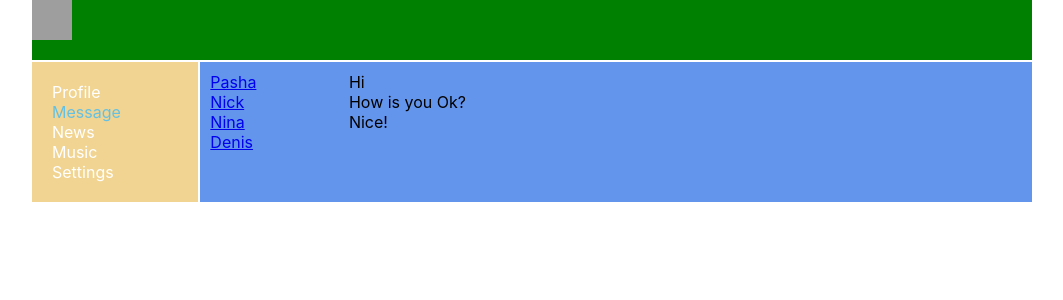
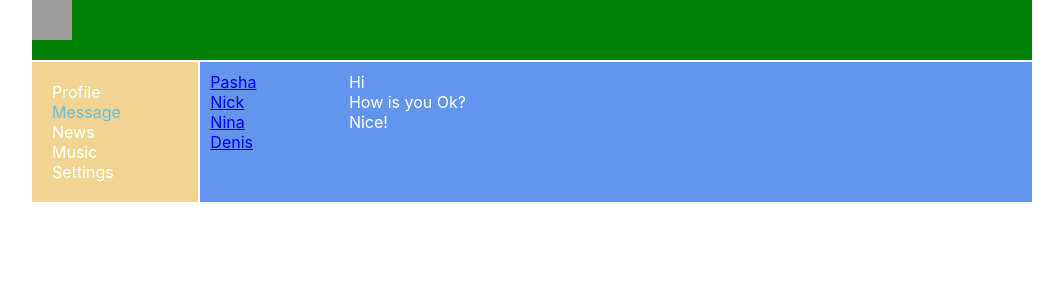
Before and after one commit to Falloutdevil/social_network_typesript, a React (Create React App) app: page /dialogs in a window 1280 px wide. Shown: the top 300 px of the page, without its empty margins (108-1171 px from the left). Built offline with nearby package versions, Linux system fonts and the light colour scheme; grey boxes are pictures that could not be loaded.

Commit message:
map (25)

```diff
--- a/src/components/dialogs/Dialogs.module.css
+++ b/src/components/dialogs/Dialogs.module.css
@@ -20,5 +20,5 @@
 }
 
 .message {
-
+    color: white;
 }
--- a/src/components/dialogs/Dialogs.tsx
+++ b/src/components/dialogs/Dialogs.tsx
@@ -5,38 +5,38 @@ import {NavLink} from 'react-router-dom';
 
 export const Dialogs = () => {
 
-    let dialogsData = [
+    let dialogs = [
         {id: 1, name: 'Pasha'},
         {id: 2, name: 'Nick'},
         {id: 3, name: 'Nina'},
         {id: 4, name: 'Denis'},
     ]
 
-    let messagesData = [
+    let messages = [
         {id: 1, message: 'Hi'},
         {id: 2, message: 'How is you Ok?'},
         {id: 3, message: 'Nice!'},
     ]
 
+    let dialogsElements = dialogs.map(d => {
+        return (
+            <DialogItem key={d.id} name={d.name} id={d.id}/>
+        )
+    })
+
+    let messagesElements = messages.map(m => {
+        return (
+            <Message message={m.message} key={m.id}/>
+        )
+    })
+
     return (
         <div className={s.dialogs}>
             <div className={s.dialogsItems}>
-                {
-                    dialogsData.map(el => {
-                        return (
-                            <DialogItem key={el.id} name={el.name} id={el.id}/>
-                        )
-                    })
-                }
+                {dialogsElements}
             </div>
             <div className={s.messages}>
-                {
-                    messagesData.map(el => {
-                        return (
-                            <Message message={el.message} key={el.id}/>
-                        )
-                    })
-                }
+                {messagesElements}
             </div>
         </div>
     );
--- a/src/components/profile/myPosts/MyPosts.tsx
+++ b/src/components/profile/myPosts/MyPosts.tsx
@@ -4,10 +4,16 @@ import {Post} from './post/Post';
 
 export const MyPosts = () => {
 
-    let postData = [
+    let posts = [
         {id: 1, message: 'Hi, how are you?', likeCount: 3},
-        {id: 2, message: 'It\'s my first post', likeCount: 11},
+        {id: 2, message: 'It\'s my first post', likeCount: 10},
     ]
+
+    let postElements = posts.map(p => {
+        return (
+            <Post key={p.id} message={p.message} likeCount={p.likeCount}/>
+        )
+    })
 
     return (
         <div className={s.postBlock}>
@@ -21,8 +27,9 @@ export const MyPosts = () => {
                 </div>
             </div>
             <div className={s.posts}>
-                <Post message={postData[0].message} likeCount = {postData[0].likeCount}/>
-                <Post message={postData[1].message} likeCount = {postData[1].likeCount}/>
+                {
+                    postElements
+                }
             </div>
 
         </div>
```
